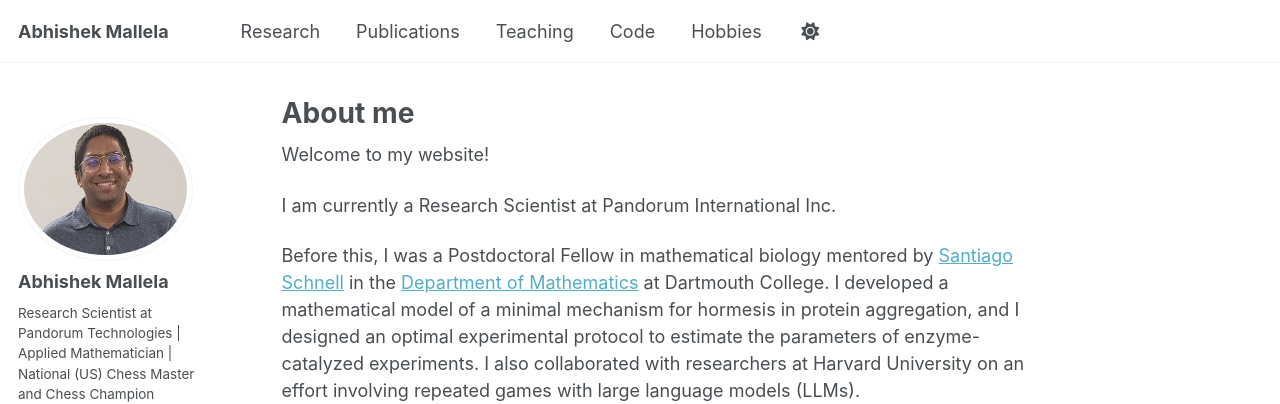
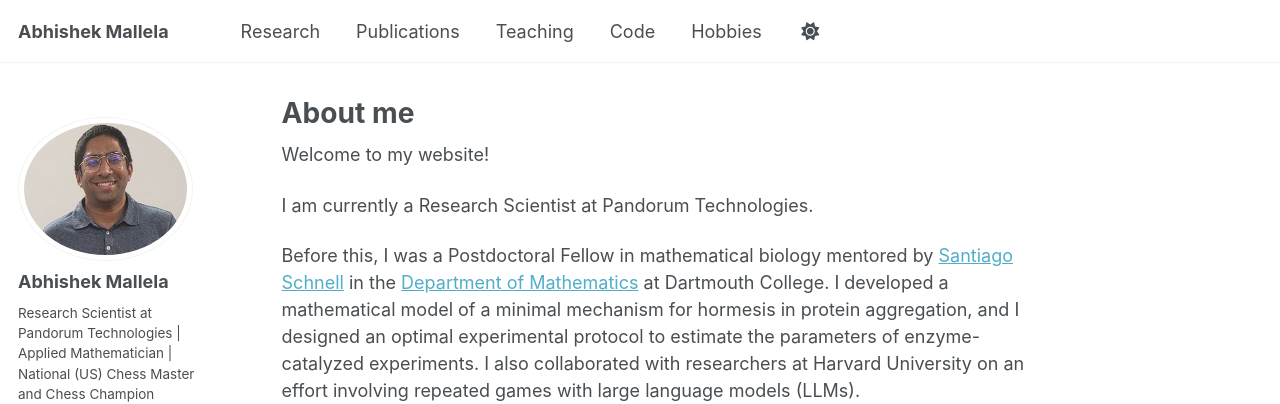
Before and after one commit to dynova/dynova.github.io, a Jekyll site: the page built from _pages/about.md, in a window 1280 px wide and 1280 px high. Shown: the top 404 px of the window. Built offline with Jekyll 4.4.1, drawn with Linux system fonts in a browser that asks for light colours; some web fonts are replaced.

Commit message:
Updated employment

```diff
--- a/_pages/about.md
+++ b/_pages/about.md
@@ -10,7 +10,7 @@ redirect_from:
 
 Welcome to my website!
 
-I am currently a Research Scientist at Pandorum International Inc.
+I am currently a Research Scientist at Pandorum Technologies.
 
 Before this, I was a Postdoctoral Fellow in mathematical biology mentored by [Santiago Schnell](https://faculty-directory.dartmouth.edu/santiago-schnell) in the [Department of Mathematics](https://math.dartmouth.edu) at Dartmouth College. I developed a mathematical model of a minimal mechanism for hormesis in protein aggregation, and I designed an optimal experimental protocol to estimate the parameters of enzyme-catalyzed experiments. I also collaborated with researchers at Harvard University on an effort involving repeated games with large language models (LLMs).
 
```
